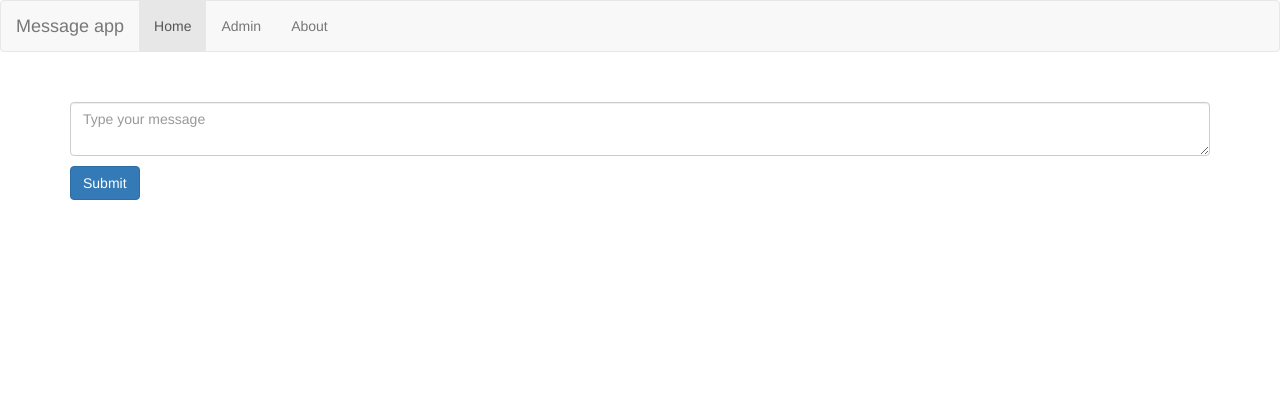
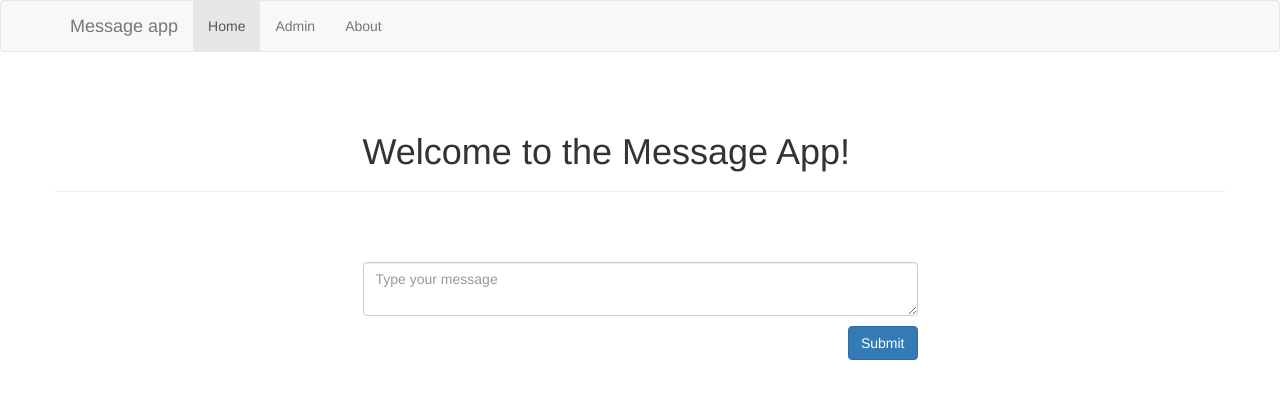
Before and after one commit to fi5u/Message-app, a Flask app: page / in a window 1280 px wide. Shown: the top 399 px of the page. Run offline with Flask 2, Linux system fonts and the light colour scheme; style sheets or scripts are compiled from the project's sources; some libraries are stand-ins or nearby versions.

Commit message:
Structural layout improvements

```diff
--- /dev/null
+++ b/message_app/static/css/main.css
@@ -0,0 +1,2 @@
+.intro {
+  margin-bottom: 50px; }
--- a/message_app/static/css/main.scss
+++ b/message_app/static/css/main.scss
@@ -0,0 +1,3 @@
+.intro {
+    margin-bottom: 50px;
+}
--- a/message_app/templates/about.html
+++ b/message_app/templates/about.html
@@ -2,9 +2,4 @@
 {% block title %}About{% endblock %}
 
 {% block body %}
-<div class="container" style="margin-top:50px">
-    <div class="hero-unit">
-        <h1>About</h1>
-    </div>
-</div>
 {% endblock %}
--- a/message_app/templates/base.html
+++ b/message_app/templates/base.html
@@ -13,7 +13,7 @@
 <body class="{{ title }}">
 
     <nav class="navbar navbar-default">
-        <div class="container-fluid">
+        <div class="container">
             <a href="/#" class="navbar-brand">Message app</a>
             <ul class="nav navbar-nav">
                 <li class="{% if title == 'home' %}active{% endif %}">
@@ -36,6 +36,14 @@
         </div>
     </nav>
 
+    <div class="container">
+        <div class="page-header row">
+            <div class="col-md-6 col-md-offset-3">
+                <h1>{% if title == 'home' %}Welcome to the Message App!{% else %}{{ title | capitalize }}{% endif %}</h1>
+            </div>
+        </div>
+    </div>
+
     {% block body %}
     {% endblock %}
 
--- a/message_app/templates/index.html
+++ b/message_app/templates/index.html
@@ -1,13 +1,19 @@
 {% extends 'base.html' %}
-{% block title %}Home{% endblock %}
+{% block title %}Welcome to the Message App!{% endblock %}
 {% block body %}
 <div class="container" style="margin-top:50px">
 
-    <p><textarea class="form-control" id="messageBox" placeholder="Type your message"></textarea></p>
-    <p><button type="button" id="submitButton" class="btn btn-primary">Submit</button></p>
+    <div class="row intro">
+        <form class="col-md-6 col-md-offset-3">
+            <p><textarea class="form-control" id="messageBox" placeholder="Type your message"></textarea></p>
+            <p><button type="button" id="submitButton" class="btn btn-primary pull-right">Submit</button></p>
+        </form>
+    </div>
 
-    <div id="messages">
+    <div class="row">
+        <div class="col-md-6 col-md-offset-3" id="messages">
 
+        </div>
     </div>
 </div>
 {% endblock %}
```
Also changed, not shown: message_app/templates/admin.html (+11 -3 lines), message_app/templates/login.html (+3 -4 lines).
